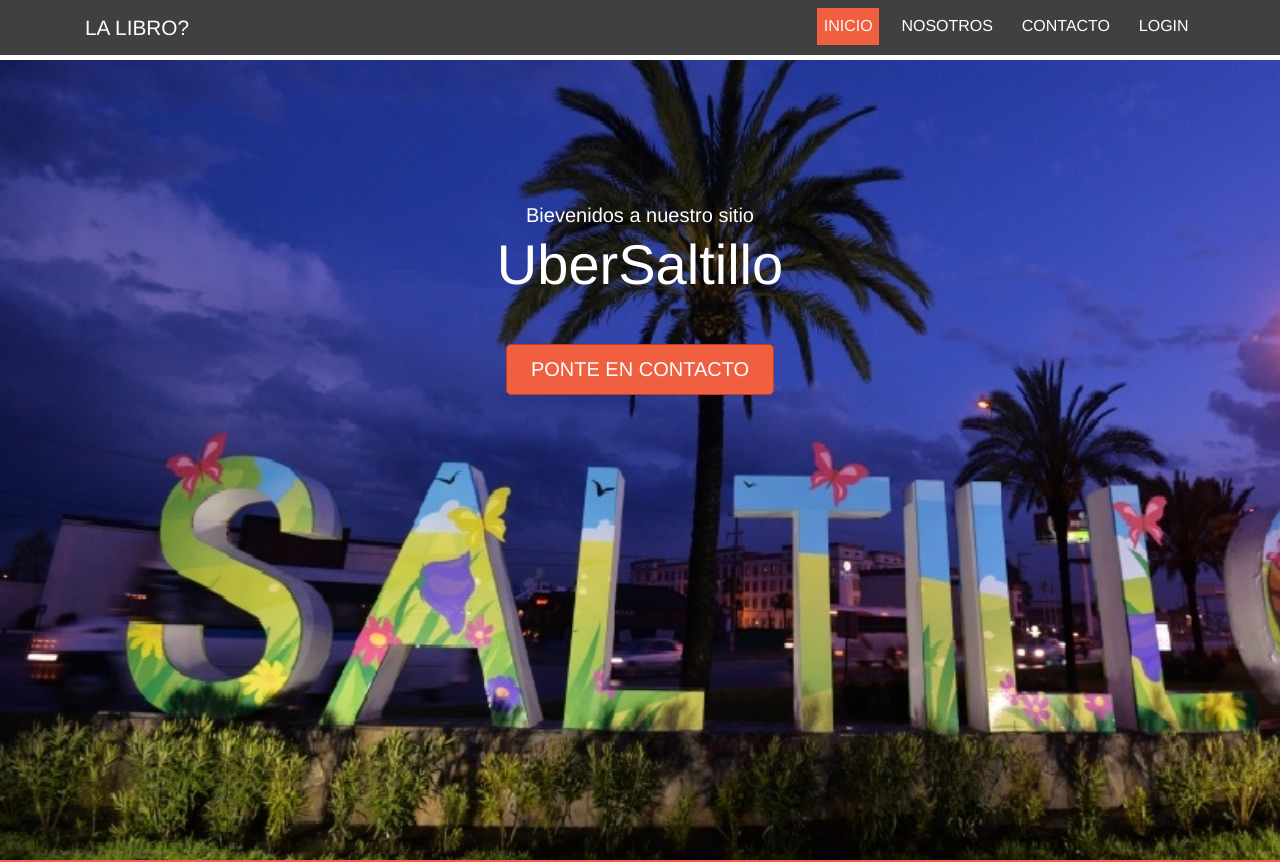
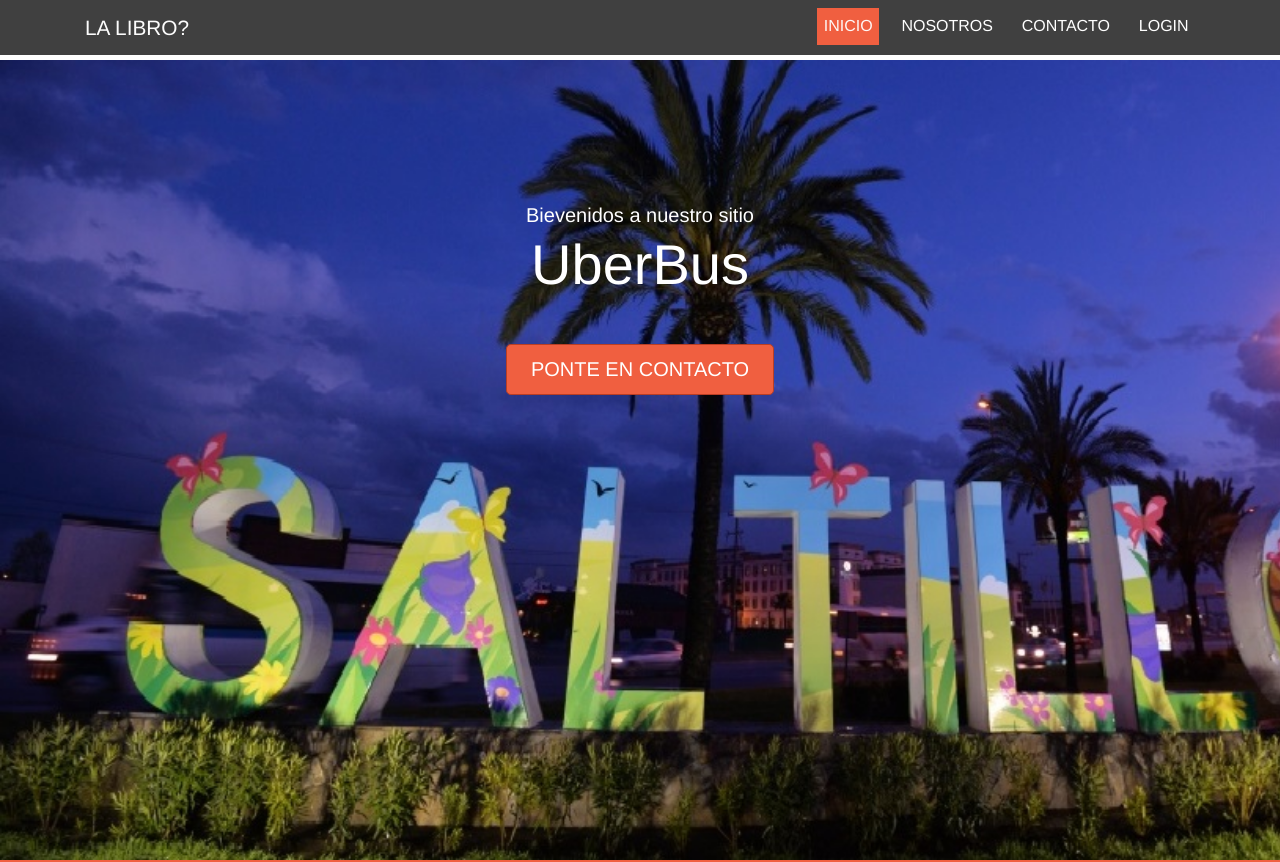
Before and after one commit to alfredovaldes/portal, a Vue app: page / in a window 1280 px wide. Shown: the top 862 px of the page. Built offline with nearby package versions, Linux system fonts and the light colour scheme.

Commit message:
arreglo de menu

```diff
--- a/src/App.vue
+++ b/src/App.vue
@@ -2,6 +2,9 @@
   <div id = "app">
     <topbar></topbar>
     <homecontent></homecontent>
+
+
+
   </div>
 </template>
 
--- a/src/components/HomeContent.vue
+++ b/src/components/HomeContent.vue
@@ -3,7 +3,7 @@
         <section class="bienvenidos">
             <div class="texto-bienvenido text-xs-center">
                 <p class="h5">Bievenidos a nuestro sitio</p>
-                <h1 class="display-4 mb-3">UberSaltillo</h1>
+                <h1 class="display-4 mb-3">UberBus</h1>
                 <a href="#" class="btn btn-primary btn-lg">Ponte en contacto</a>
             </div>
         </section>
@@ -59,7 +59,7 @@
                     <div class="modal-body">
 
                         <p>
-                            Lorem ipsum dolor sit amet, consectetur adipisicing elit. Quia saepe autem unde culpa temporibus qui labore eos. Ullam repellendus saepe laborum qui culpa, doloribus atque tempore aut eaque blanditiis, iste.
+                            Somos una compañia que busca mejorar los servicios de transporte en Saltillo.
                         </p>
                     </div>
                     <div class="modal-footer">
--- a/src/components/TopBar.vue
+++ b/src/components/TopBar.vue
@@ -22,12 +22,15 @@
                         </li>
                         <li class="nav-item">
                             <a class="nav-link" href="#">Login</a>
+
                         </li>
                     </ul>
                 </div>
             </div>
         </nav>
+
     </header>
+
 </template>
 <script>
 export default {
```
Also changed, not shown: static/scss/estilos.scss (+0 -7 lines).
